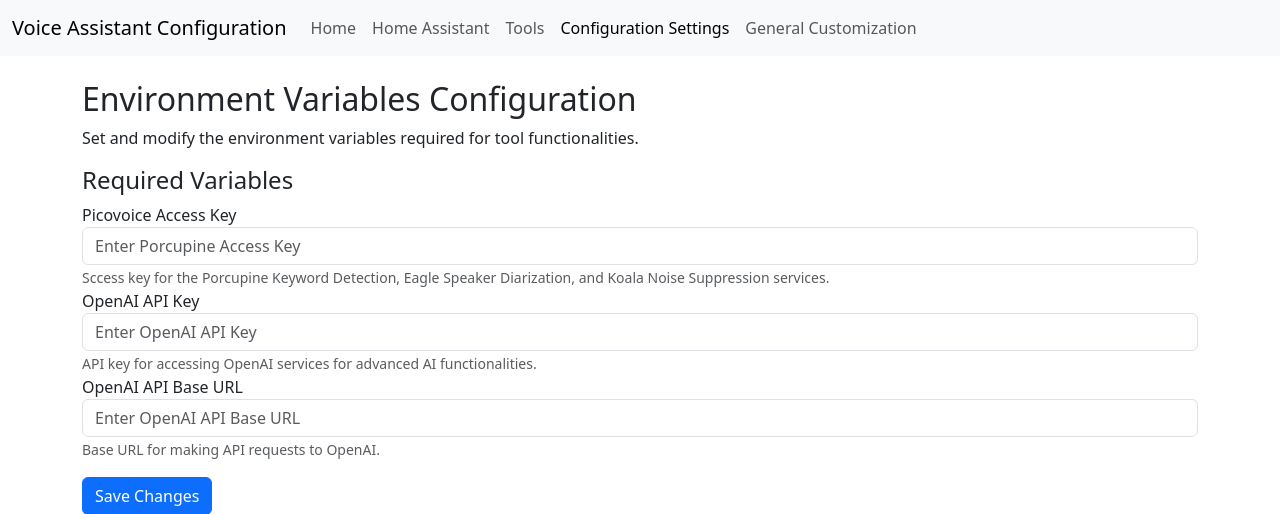
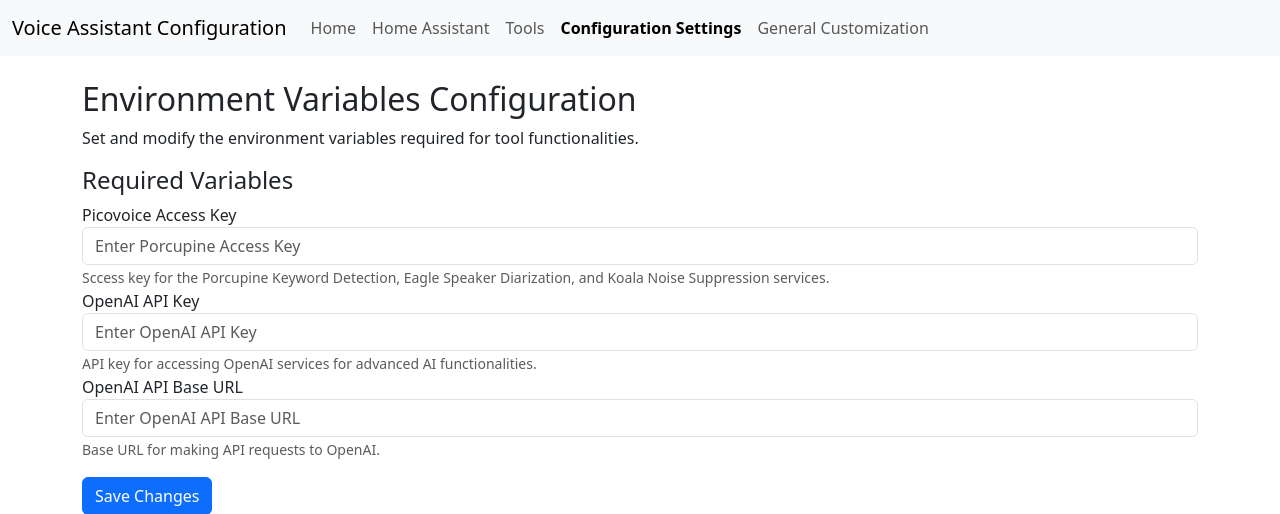
Before and after one commit to XenioxYT/jarvis-setup, a Django app: page /configuration-settings/ in a window 1280 px wide. Shown: the top 514 px of the page. Run offline with Django 5.2, Linux system fonts and the light colour scheme; data that the repository does not hold is empty.

Commit message:
Update configuration settings link in navigation

```diff
--- a/jarvisSetup/webserver/templates/configuration_settings.html
+++ b/jarvisSetup/webserver/templates/configuration_settings.html
@@ -26,7 +26,7 @@
                         <a class="nav-link" href="{% url 'tools' %}">Tools</a>
                     </li>
                     <li class="nav-item">
-                        <a class="nav-link active" aria-current="page" href="{% url 'configuration_settings' %}">Configuration Settings</a>
+                        <a class="nav-link active" aria-current="page" href="{% url 'configuration_settings' %}"><strong>Configuration Settings</strong></a>
                     </li>
                     <li class="nav-item">
                         <a class="nav-link" href="{% url 'general_customization' %}">General Customization</a>
```
